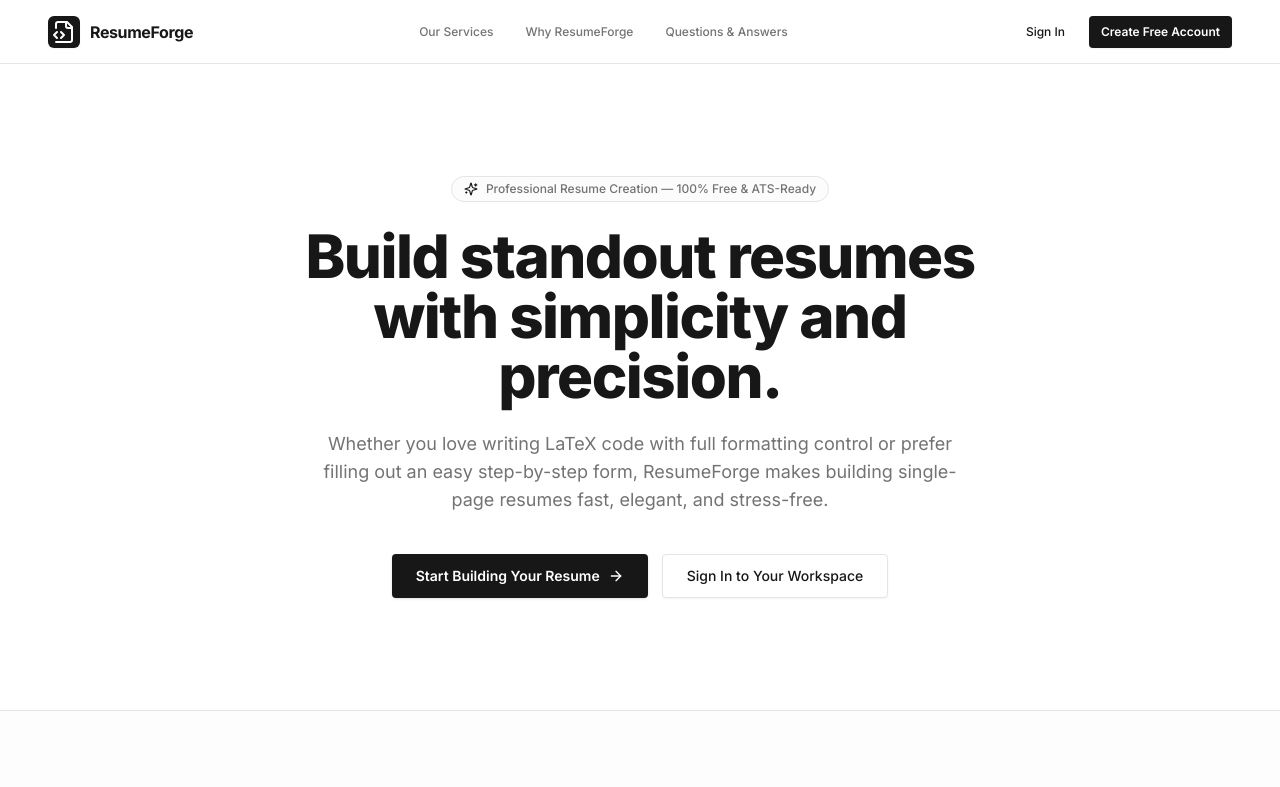
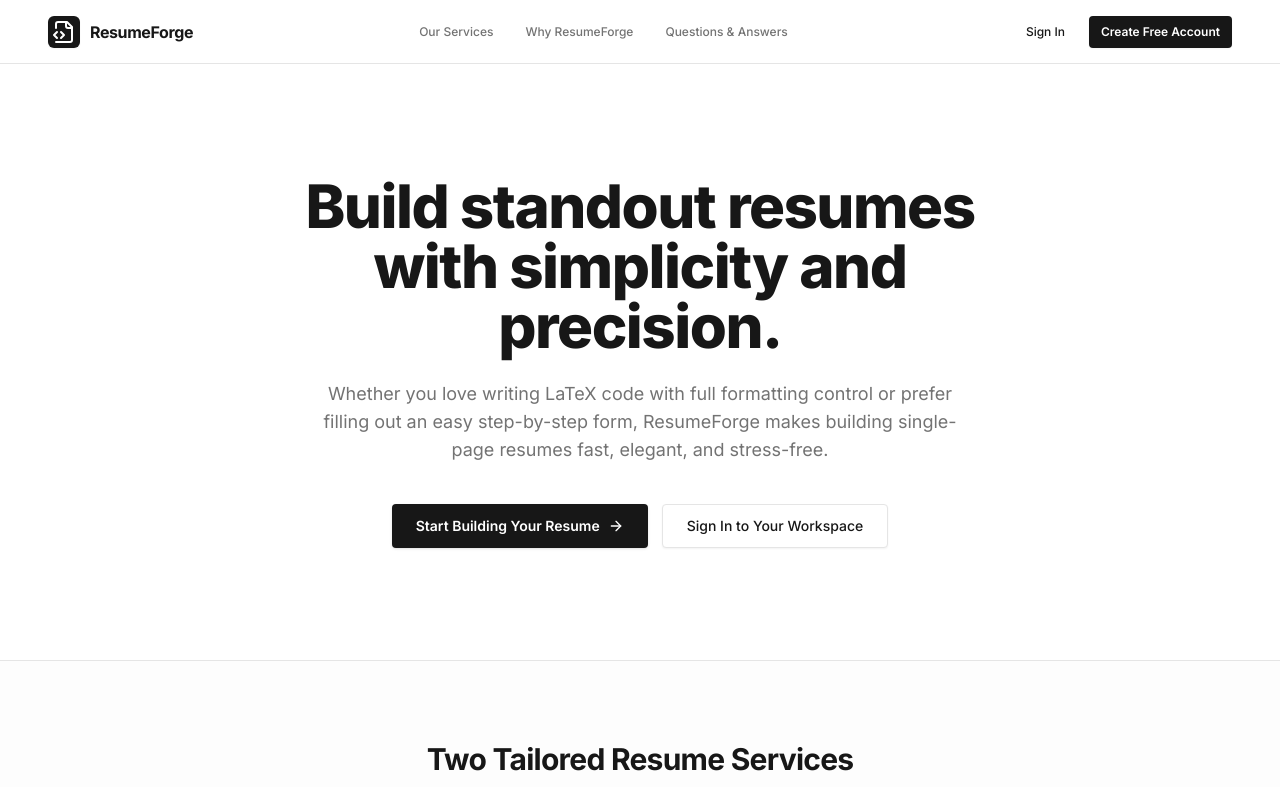
Before and after one commit to parmarramnik/ResumeForge, a Next.js app in the folder apps/web/: page / in a window 1280 px wide. Shown: the top 787 px of the page. Built offline with nearby package versions, Linux system fonts and the light colour scheme.

Commit message:
style: remove hero pill badge for clean aesthetic

```diff
--- a/apps/web/app/page.tsx
+++ b/apps/web/app/page.tsx
@@ -6,7 +6,6 @@ import {
   FileEdit,
   CheckCircle2,
   ArrowRight,
-  Sparkles,
   Download,
   FileCheck,
   Shield,
@@ -49,11 +48,6 @@ export default function LandingPage() {
 
       {/* Hero Section */}
       <section className="py-20 lg:py-28 px-6 lg:px-12 max-w-4xl mx-auto text-center space-y-6">
-        <div className="inline-flex items-center gap-2 px-3 py-1 rounded-full border border-border bg-muted/30 text-xs text-muted-foreground font-medium">
-          <Sparkles className="w-3.5 h-3.5 text-foreground" />
-          <span>Professional Resume Creation — 100% Free & ATS-Ready</span>
-        </div>
-
         <h1 className="text-4xl sm:text-5xl lg:text-6xl font-extrabold tracking-tight leading-[1.12]">
           Build standout resumes with simplicity and precision.
         </h1>
```
Also changed, not shown: 1 other file (tests, documents, lock files or other folders).
